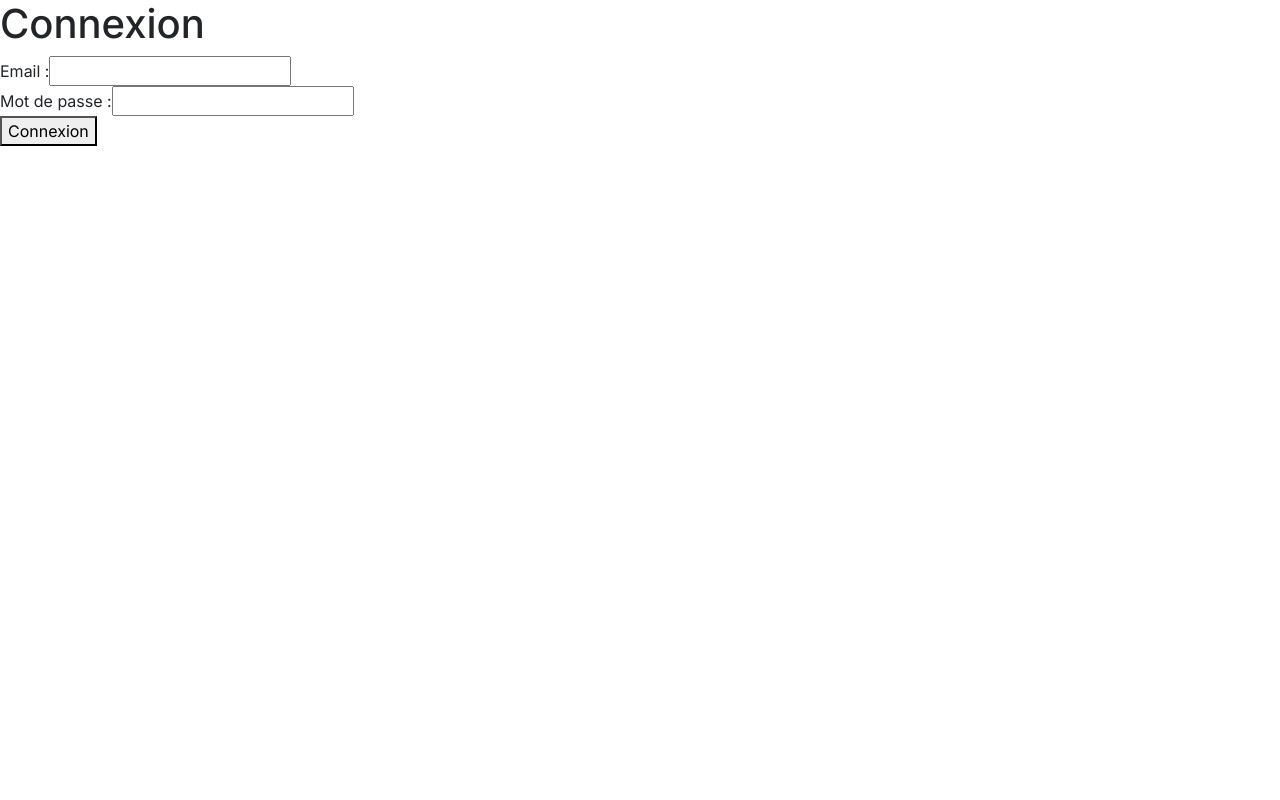
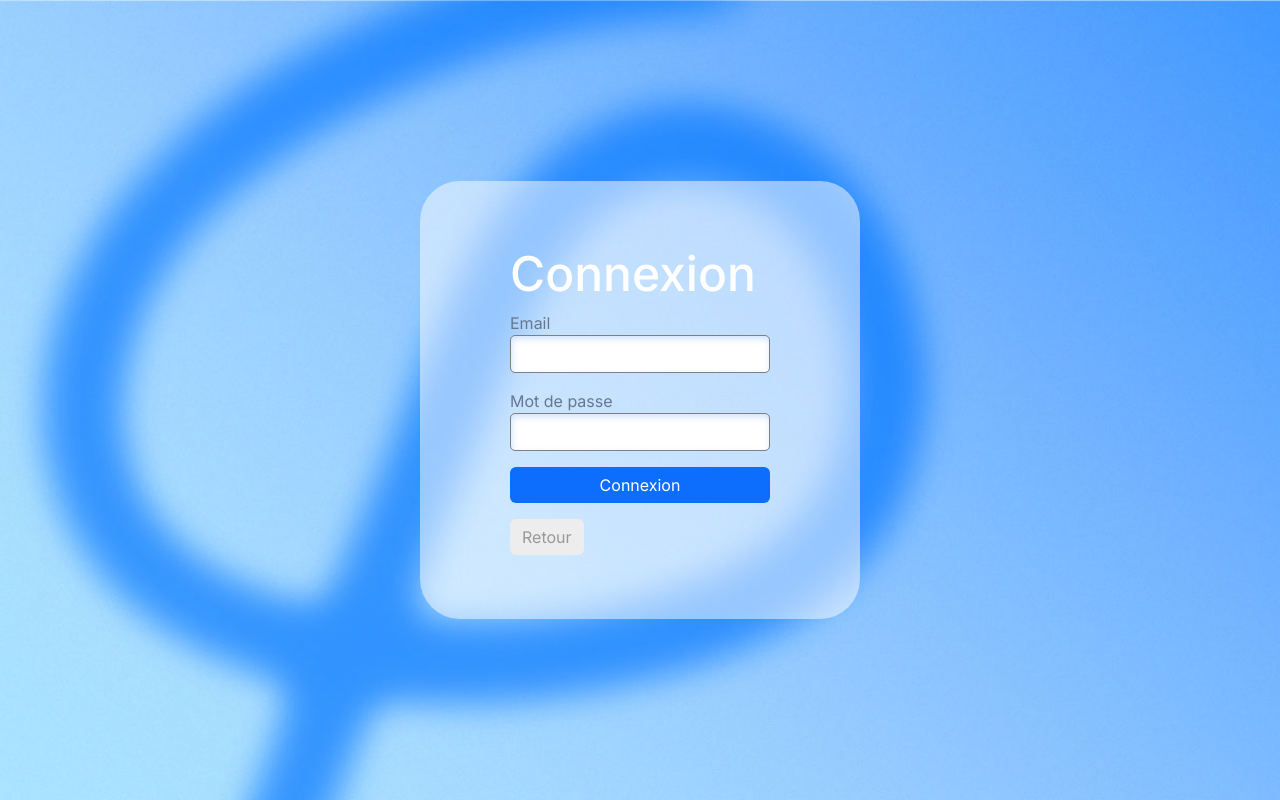
Before and after one commit to FlorianLevasseur/fidely-web, a React (Create React App) app: page /connexion in a window 1280 px wide. Built offline with nearby package versions, Linux system fonts and the light colour scheme.

Commit message:
Design & connexion

```diff
--- a/src/pages/Connexion.js
+++ b/src/pages/Connexion.js
@@ -4,6 +4,8 @@ import { useForm } from "react-hook-form";
 import { yupResolver } from '@hookform/resolvers/yup';
 import { useNavigate } from 'react-router-dom';
 import { useState } from 'react';
+import { Link } from "react-router-dom";
+import "../styles/Connexion.scss";
 
 const Connexion = () => {
 
@@ -51,26 +53,29 @@ const Connexion = () => {
 
     console.log(formErrors)
     return (
-        <div>
+        <div id="connexions">
+            <div id="modale">
                 <h1>Connexion</h1>
                 <form onSubmit={handleSubmit(onSubmit)} id="connexion">
                     <div>
-                    <label htmlFor="mail">Email : </label>
-                    <input type="email" {...register("mail")} id="mail" name="mail"></input>
+                        <label htmlFor="mail" className="form-check-label">Email</label>
+                        <input type="email" {...register("mail")} className="form-control" id="mail" name="mail"></input>
                         <small className="text-danger">
                             {errors["mail"]?.message}
                         </small>
                     </div>
                     <div>
-                    <label htmlFor="password">Mot de passe : </label>
-                    <input type="password" {...register("password")} id="password" name="password"></input>
+                        <label htmlFor="password" className="form-check-label">Mot de passe</label>
+                        <input type="password" {...register("password")} className="form-control" id="password" name="password"></input>
                         <small className="text-danger">
                             {errors["password"]?.message}
                         </small>
                     </div>
-                <button type="submit">Connexion</button>
+                    <button type="submit" className="btn btn-primary">Connexion</button>
                     <div className="text-danger">{formErrors}</div>
+                    <Link to="/" className="btn btn-danger text-decoration-none text-white">Retour</Link>
                 </form>
+            </div>
         </div>
     )
 }
--- a/src/pages/Home.js
+++ b/src/pages/Home.js
@@ -29,7 +29,7 @@ const Home = () => {
 
   return (
     <div id="home">
-      {sessionStorage.getItem("token") != null ? <div>Bonjour {sessionStorage.getItem("firstname")} <button type="submit" onClick={deconnexion}>Déconnexion</button></div> : ""}
+      {sessionStorage.getItem("token") != null ? <div id="login">Bonjour <b>{sessionStorage.getItem("firstname")}</b> <button type="submit" className="btn btn-primary" onClick={deconnexion}>Déconnexion</button></div> : ""}
       <div id="hero">
         <div id="heroLeft">
           <img src={logo} width="400px" />
@@ -52,12 +52,12 @@ const Home = () => {
             <p><b>En tant que commerçant,</b><br></br>Vous pouvez vous inscrire sur notre plateforme et proposer votre propre système de fidélité avec vos propres récompenses. Personnalisez votre offre de fidélité au maximum. Gagnez en visibilité locale grâce à notre système de mise en avant. Vous pouvez alerter vos clients de vos nouveautés et proposer des promotions directement sur notre application. Vos clients reçevrons des notifications directement sur leurs téléphones.<br></br><br></br>Suivez également votre activité et surveillez ce que votre système de fidélité vous rapporte comme bénéfice. Profitez de nos conseils pour optimiser votre système de fidélité pour attirer un maximum vos clients. Tout ça sans payer quoi que ce soit&nbsp;!</p>
             <Link to="/subscriptionStore" className="btn btn-primary text-decoration-none text-white">Inscription Commerce</Link>
           </div>
+        </div>
           <div className="m-5">
             <Link to="/connexion" className="btn btn-primary text-decoration-none text-white">Connexion</Link>
           </div>
-        </div>
       </div>
-      <div>
+      <div id="partners">
         {stores?.map((store) =>
           <div key={store.name}>
             <img src={defaultLogo} width="20rem" />
--- /dev/null
+++ b/src/styles/Connexion.scss
@@ -0,0 +1,41 @@
+body {
+
+}
+#connexions {
+    height: 100vh;
+    background-image:  url(../assets/background.jpg);
+    background-repeat: no-repeat;
+    background-size: cover;
+    background-position:  top;
+    color: white;
+    display: flex;
+    flex-direction: column;
+    justify-content: center;
+    align-items: center;
+
+    #modale {
+        background: #ffffff80;
+        padding: 5% 7%;
+        border-radius: 40px;
+
+        h1 {
+            font-size: 3rem;
+        }
+        input {
+            color: #0e6df0 !important;
+            border: 1px solid grey;
+            border-radius: 5px;
+            font-weight: 500!important;
+            box-shadow: inset 1px 3px 6px #0075FF33;
+            margin-bottom: 1rem;
+        }
+        button {
+            margin-bottom: 1rem;
+
+        }
+        label {
+            color: #67778D;
+        }
+    }
+
+}
--- a/src/styles/Home.scss
+++ b/src/styles/Home.scss
@@ -1,5 +1,13 @@
 body {
     #home {
+        #login {
+            display: block;
+            position: absolute;
+            top: 10px;
+            right: 30px;
+            background-color: #ffffff00;
+            color: white;
+        }
         #hero {
             height: 100vh;
             background-image: url(../assets/background.jpg);
@@ -105,5 +113,23 @@ body {
             }
 
         }
+        #partners {
+            padding: 0 7.5% 2.5% 7.5%;
+            display: flex;
+            justify-content: space-around;
+
+            img {
+                width: 7.5vw;
+                padding: 10px;
+                margin-bottom: 0.5rem;
+                border-radius: 20px;
+                background: #c9c9c9;
+            }
+            p {
+                font-size: 0.8rem;
+                text-align: center;
+                font-weight: 600;
+            }
+        }
     }
 }
```
Lines whose indentation alone changed are shown as unchanged.
